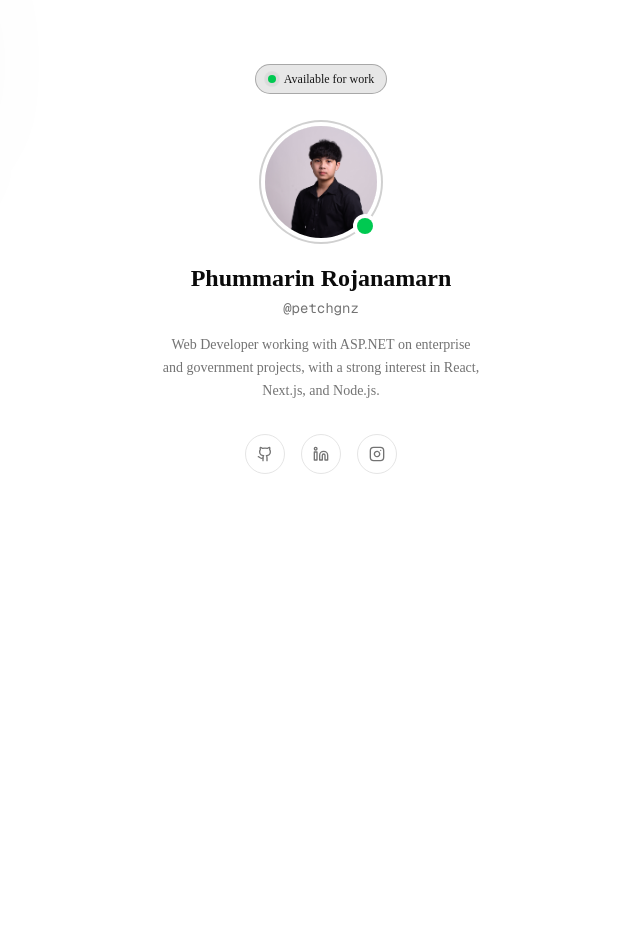
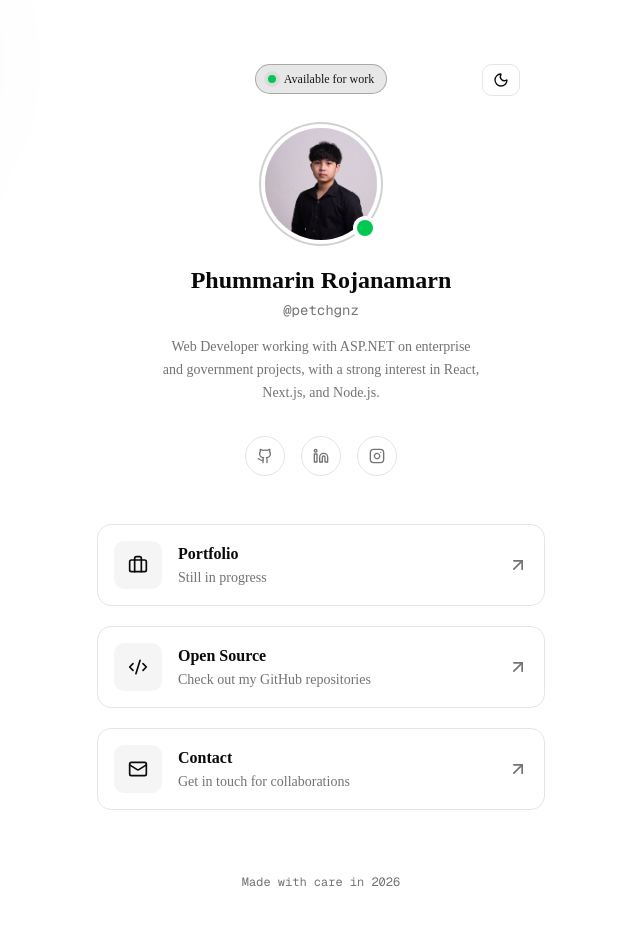
Before and after one commit to petchgnz/petchgnz-link_in_bio, a Next.js app: page / in a window 1280 px wide. Shown: the top 926 px of the page, without its empty margins (319-959 px from the left). Before the commit the page ends 800 px from the top, so only its background shows below. Built offline with nearby package versions, Linux system fonts and the light colour scheme.

Commit message:
feat: added web links & add toggle theme button

```diff
--- a/app/page.tsx
+++ b/app/page.tsx
@@ -1,8 +1,33 @@
 'use client';
 
+import LinkCard from '@/components/features/link-card';
 import ProfileHeader from '@/components/features/profile-header';
 import SocialLinks from '@/components/features/social-links';
 import StatusBadge from '@/components/features/status-badge';
+import ThemeToggle from '@/components/theme/ThemeToggle';
+import { Briefcase, Code2, Mail } from 'lucide-react';
+import { motion } from 'motion/react';
+
+const links = [
+  {
+    title: 'Portfolio',
+    description: 'Still in progress',
+    href: 'https://example.com/portfolio',
+    icon: Briefcase,
+  },
+  {
+    title: 'Open Source',
+    description: 'Check out my GitHub repositories',
+    href: 'https://github.com/petchgnz',
+    icon: Code2,
+  },
+  {
+    title: 'Contact',
+    description: 'Get in touch for collaborations',
+    href: 'mailto:phetchgnz@gmail.com',
+    icon: Mail,
+  },
+];
 
 export default function Home() {
   return (
@@ -14,17 +39,48 @@ export default function Home() {
       </div>
 
       <div className='relative mx-auto flex max-w-md flex-col items-center gap-8'>
-        <StatusBadge />
+        <div className='grid grid-cols-3'>
+          <div className=""></div>
+          <div>
+            <StatusBadge />
+          </div>
+          <ThemeToggle />
+        </div>
 
         <ProfileHeader
           name={'Phummarin Rojanamarn'}
-          bio={'Web Developer working with ASP.NET on enterprise and government projects, with a strong interest in React, Next.js, and Node.js.'}
+          bio={
+            'Web Developer working with ASP.NET on enterprise and government projects, with a strong interest in React, Next.js, and Node.js.'
+          }
           handle={'petchgnz'}
           avatarUrl='/img/miniPic.JPG'
         />
 
         <SocialLinks />
 
+        <div className='mt-4 flex flex-col w-full gap-5'>
+          {links.map((link, index) => (
+            <LinkCard
+              key={link.title}
+              title={link.title}
+              description={link.description}
+              href={link.href}
+              icon={link.icon}
+              index={index}
+            ></LinkCard>
+          ))}
+        </div>
+
+        <footer className='mt-8 text-center'>
+          <motion.p
+            initial={{ opacity: 0, y: 20 }}
+            animate={{ opacity: 1, y: 0 }}
+            transition={{ duration: 0.5, delay: 0.75 }}
+            className='font-mono text-xs text-muted-foreground'
+          >
+            Made with care in 2026
+          </motion.p>
+        </footer>
       </div>
     </main>
   );
--- /dev/null
+++ b/components/features/link-card.tsx
@@ -0,0 +1,51 @@
+import { ArrowUpRight, Icon, LucideIcon } from 'lucide-react';
+import { motion } from 'motion/react';
+
+interface LinkCardProps {
+  title: string;
+  description?: string;
+  href: string;
+  icon: LucideIcon;
+  index: number;
+}
+
+const LinkCard = ({ title, description, href, icon: Icon, index }: LinkCardProps) => {
+  return (
+    <div className=''>
+      <motion.a
+        href={href}
+        target='_blank'
+        rel='noopener noreferrer'
+        initial={{ opacity: 0, y: 20 }}
+        animate={{ opacity: 1, y: 0 }}
+        transition={{
+          duration: 0.5,
+          delay: 0.4 + index * 0.08,
+          ease: [0.22, 1, 0.36, 1],
+        }}
+        whileHover={{ scale: 1.02 }}
+        whileTap={{ scale: 0.98 }}
+        className='group relative flex items-center gap-4 rounded-xl border border-border bg-card p-4 transition-colors hover:border-primary/40 hover:bg-secondary/50'
+      >
+        <div className='flex h-12 w-12 shrink-0 items-center justify-center rounded-lg bg-secondary text-foreground transition-colors group-hover:bg-primary group-hover:text-primary-foreground'>
+          <Icon className='h-5 w-5' />
+        </div>
+
+        <div className='flex-1 min-w-0'>
+          <h3 className='font-semibold text-foreground'>{title}</h3>
+          {description && (
+            <p className='mt-0.5 truncate text-sm text-muted-foreground'>
+              {description}
+            </p>
+          )}
+        </div>
+
+        <ArrowUpRight className='h-5 w-5 shrink-0 text-muted-foreground transition-transform group-hover:translate-x-0.5 group-hover:-translate-y-0.5 group-hover:text-primary' />
+
+        <div className='absolute inset-0 -z-10 rounded-xl bg-primary/5 opacity-0 blur-xl transition-opacity group-hover:opacity-100' />
+      </motion.a>
+    </div>
+  );
+};
+
+export default LinkCard;
--- a/components/theme/ThemeToggle.tsx
+++ b/components/theme/ThemeToggle.tsx
@@ -4,9 +4,7 @@ import { Button } from '../ui/button';
 import { useTheme } from 'next-themes';
 import { Moon, SunMedium } from 'lucide-react';
 
-type Props = {};
-
-function ThemeToggle({}: Props) {
+function ThemeToggle() {
   const { theme, setTheme } = useTheme();
 
   const toggleTheme = () => {
@@ -14,8 +12,8 @@ function ThemeToggle({}: Props) {
   }
 
   return (
-    <div>
-      <Button onClick={toggleTheme}>
+    <div className='flex justify-end'>
+      <Button onClick={toggleTheme} variant={'outline'} className='cursor-pointer'>
         {theme === "dark" ? <SunMedium /> : <Moon />}
       </Button>
     </div>
```
